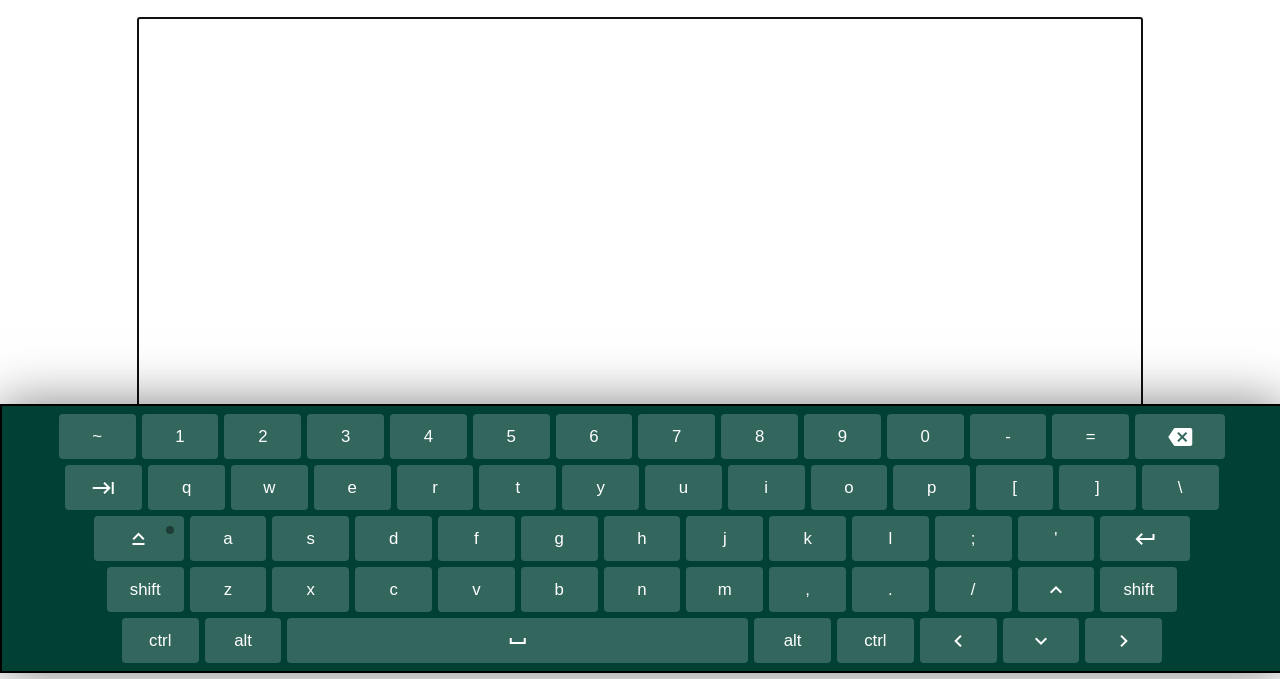
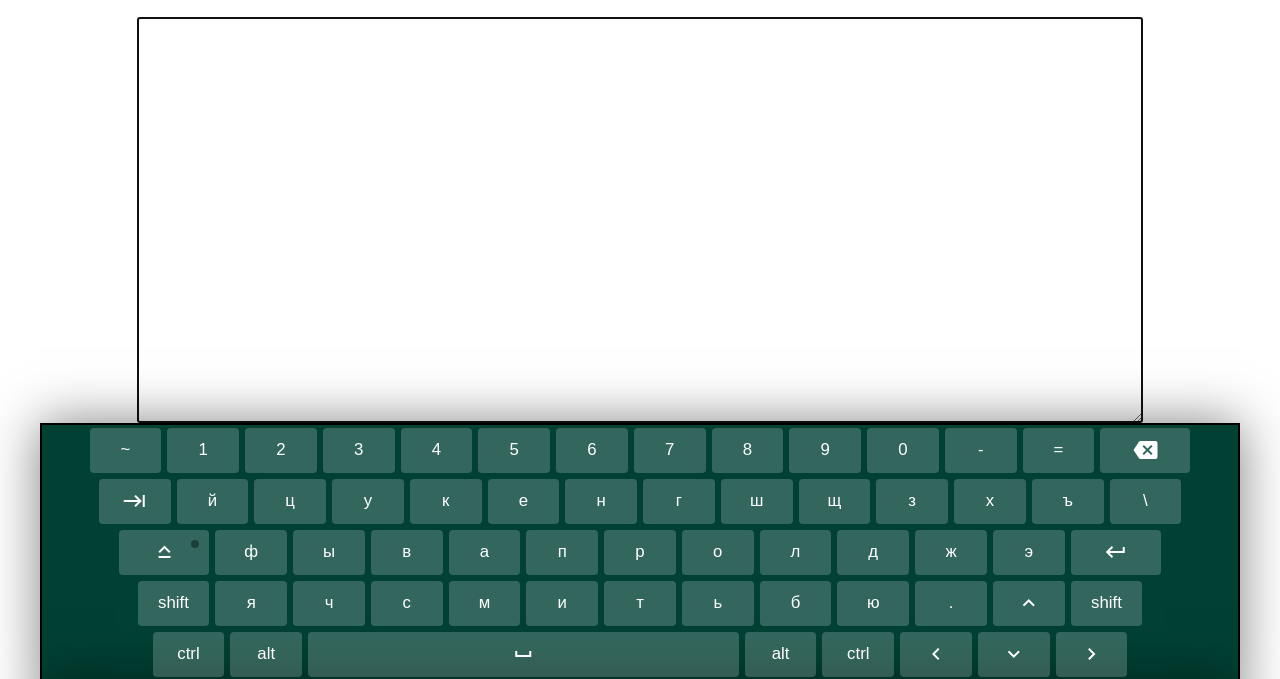
Before and after one commit to YazykovaDaria/virtual-keyboard, a website: page index.html in a window 1280 px wide. Shown: the part 127-806 px from the top of the page. Drawn offline with Linux system fonts and the light colour scheme.

Commit message:
fix: switch language

```diff
--- a/index.html
+++ b/index.html
@@ -11,12 +11,7 @@
 </head>
 
 <body>
-    <div class="container">
-        <h1>Virtual keyboard</h1>
-        <span>created in linux</span>
-        <span>switch language: left ctrl+alt</span>
-        <textarea class="use-keyboard-input" autofocus></textarea>
-    </div>
+
     <script src="index.js"></script>
 </body>
 
--- a/index.js
+++ b/index.js
@@ -1,36 +1,71 @@
+//let language = false;
 const createIconHTML = (iconName) => `<i class="material-icons">${iconName}</i>`;
-//console.log(String.fromCharCode(+21b0));
-const addKeyCode = (keys) => {
+
+const addKeyCode = (keys, keyLanguage) => {
   const keyCode = ['Backquote', 'Digit1', 'Digit2', 'Digit3', 'Digit4', 'Digit5', 'Digit6', 'Digit7', 'Digit8', 'Digit9', 'Digit0', 'Minus', 'Equal', 'Backspace', 'Tab', 'KeyQ', 'KeyW', 'KeyE', 'KeyR', 'KeyT', 'KeyY', 'KeyU', 'KeyI', 'KeyO', 'KeyP', 'BracketLeft', 'BracketRight', 'Backslash', 'CapsLock', 'KeyA', 'KeyS', 'KeyD', 'KeyF', 'KeyG', 'KeyH', 'KeyJ', 'KeyK', 'KeyL', 'Semicolon', 'Quote', 'Enter', 'ShiftLeft', 'KeyZ', 'KeyX', 'KeyC', 'KeyV', 'KeyB', 'KeyN', 'KeyM', 'Comma', 'Period', 'Slash', 'ArrowUp', 'ShiftRight', 'ControlLeft', 'AltLeft', 'Space', 'AltRight', 'ControlRight', 'ArrowLeft', 'ArrowDown', 'ArrowRight'];
   const buttons = keys.querySelectorAll('button');
   for (let i = 0; i < buttons.length; i += 1) {
-    buttons[i].setAttribute('id', `${keyCode[i]}`);
+    buttons[i].classList.add(`${keyCode[i]}`, keyLanguage);
   }
   return keys;
 };
 
-const Keyboard = {
-  elements: {
-    main: null,
-    keysContainer: null,
-    keys: [],
-    body: `<div class="container">
-    <h1> Virtual keyboard</h1>
-<span>created in linux</span>
-<span>switch language: left ctrl+alt</span>
-<textarea class="use-keyboard-input" autofocus></textarea>
-</div>`,
-  },
+const addEventOnBody = (body) => {
+  let flagDown = false;
+  //let flagUp = true;
+  body.addEventListener('keydown', (e) => {
+    document.body.querySelectorAll(`.${e.code}`).forEach((el) => {
+      if (e.code === 'ControlLeft') flagDown = true;
+      if (e.code === 'AltLeft' && flagDown) {
+        document.querySelector('.keyboard_en').classList.toggle('hidden');
+        // flagUp = false;
 
-  eventHandlers: {
-    oninput: null,
-    onclose: null,
-  },
+        // document.querySelector('.keyboard_en').classList.remove('hidden');
+        // flagUp = true;
+        // // language = true;
+        // console.log(flagUp);
+        // document.querySelector('.keyboard_en')
+        //   .classList.toggle('hidden');
+        document.querySelector('.keyboard_ru')
+          .classList.add('hidden');
+      }
+      el.classList.add('active');
+    });
+  });
 
-  properties: {
-    value: '',
-    capsLock: false,
-  },
+  body.addEventListener('keyup', (e) => {
+    document.body.querySelectorAll(`.${e.code}`)
+      .forEach((el) => {
+        // if (e.code === 'ControlLeft') flagUp = true;
+        // if (e.code === 'AltLeft' && flagUp) {
+        //   document.querySelector('.keyboard_en').classList.remove('hidden');
+        // }
+        el.classList.remove('active')
+      });
+    //setTimeout(el.classList.remove('active'), 400);
+  });
+  return body;
+};
+
+class Keyboard {
+  constructor(keyLayout, body, className) {
+    this.keyLayout = keyLayout;
+    this.body = body;
+    this.className = className;
+    this.elements = {
+      main: null,
+      keysContainer: null,
+      keys: [],
+    };
+    this.eventHandlers = {
+      oninput: null,
+      onclose: null,
+    };
+    this.properties = {
+      value: '',
+      capsLock: false,
+    };
+  }
 
   init() {
     // Create main elements
@@ -38,7 +73,7 @@
     this.elements.keysContainer = document.createElement('div');
 
     // Setup main elements
-    this.elements.main.classList.add('keyboard');
+    this.elements.main.classList.add(this.className);
     this.elements.keysContainer.classList.add('keyboard__keys');
     this.elements.keysContainer.append(this.createKeys());
 
@@ -46,30 +81,19 @@
 
     // Add to DOM
     this.elements.main.append(this.elements.keysContainer);
-    const body = document.querySelector('body');
-    body.innerHTML = this.elements.body;
-    body.append(this.elements.main);
+    // const body = document.querySelector('body');
+    // body.innerHTML = this.elements.body;
+    this.body.append(this.elements.main);
 
     // Automatically use keyboard for elements with .use-keyboard-input
 
+    //BAG KAPS!!!
 
-    body.addEventListener('keydown', (e) => {
-      const el = document.body.querySelector(`#${e.code}`);
-      if (e.code === 'Tab') {
-        el.preventDefault();
-        this.properties.value += '     ';
-        this.triggerEvent('oninput');
-      } else if (e.code === 'CapsLock') {
-        this.toggleCapsLock();
-        el.classList.toggle('keyboard__key--active', this.properties.capsLock);
-      }
-      el.classList.add('active');
-    });
-
-    body.addEventListener('keyup', (e) => {
-      const el = document.body.querySelector(`#${e.code}`);
-      setTimeout(el.classList.remove('active'), 400);
-    });
+    // const caps = document.querySelector('.CapsLock')
+    // caps.addEventListener('ckick', () => {
+    //   this.toggleCapsLock();
+    //   caps.classList.toggle('keyboard__key--active', this.properties.capsLock);
+    // });
 
     document.querySelectorAll('.use-keyboard-input').forEach((element) => {
       element.addEventListener('focus', () => {
@@ -78,20 +102,15 @@
         });
       });
     });
-  },
+  }
 
   createKeys() {
     const fragment = document.createDocumentFragment();
-    const keyLayout = ['~', '1', '2', '3', '4', '5', '6', '7', '8', '9', '0', '-', '=', 'backspace',
-      'tab', 'q', 'w', 'e', 'r', 't', 'y', 'u', 'i', 'o', 'p', '[', ']', '\\', 'caps', 'a', 's', 'd', 'f', 'g', 'h', 'j', 'k', 'l', ';', "'", 'enter',
-      'shift', 'z', 'x', 'c', 'v', 'b', 'n', 'm', ',', '.', '/', '&uarr;', 'Shift', 'ctrl', 'alt', 'space', 'alt', 'ctrl', '&larr;', '&darr;', '&rarr;'];
 
     // Creates HTML for an icon
-    keyLayout.forEach((key) => {
+    this.keyLayout.forEach((key) => {
       const keyElement = document.createElement('button');
       const insertLineBreak = ['backspace', 'Shift', 'enter', '\\'].indexOf(key) !== -1;
-
-      const changeElementBreak = ['shift', 'Shift', 'ctrl', 'alt'].indexOf(key) !== -1;
 
       // Add attributes/classes
       keyElement.setAttribute('type', 'button');
@@ -213,10 +232,6 @@
           keyElement.textContent = key.toLowerCase();
 
           keyElement.addEventListener('click', () => {
-            if (changeElementBreak) {
-              this.properties.value += '';
-              this.triggerEvent('oninput');
-            }
             this.properties.value += this.properties.capsLock ? key.toUpperCase()
               : key.toLowerCase();
             this.triggerEvent('oninput');
@@ -233,13 +248,13 @@
     });
     addKeyCode(fragment);
     return fragment;
-  },
+  }
 
   triggerEvent(handlerName) {
     if (typeof this.eventHandlers[handlerName] === 'function') {
       this.eventHandlers[handlerName](this.properties.value);
     }
-  },
+  }
 
   toggleCapsLock() {
     this.properties.capsLock = !this.properties.capsLock;
@@ -249,23 +264,58 @@
         key.textContent = this.properties.capsLock ? key.textContent.toUpperCase() : key.textContent.toLowerCase();
       }
     }
-  },
+  }
 
   open(initialValue, oninput, onclose) {
     this.properties.value = initialValue || '';
     this.eventHandlers.oninput = oninput;
     this.eventHandlers.onclose = onclose;
     this.elements.main.classList.remove('keyboard--hidden');
-  },
+  }
+}
+const generateKeyboard = () => {
+  const keysEn = ['~', '1', '2', '3', '4', '5', '6', '7', '8', '9', '0', '-', '=', 'backspace',
+    'tab', 'q', 'w', 'e', 'r', 't', 'y', 'u', 'i', 'o', 'p', '[', ']', '\\', 'caps', 'a', 's', 'd', 'f', 'g', 'h', 'j', 'k', 'l', ';', "'", 'enter',
+    'shift', 'z', 'x', 'c', 'v', 'b', 'n', 'm', ',', '.', '/', '&uarr;', 'Shift', 'ctrl', 'alt', 'space', 'alt', 'ctrl', '&larr;', '&darr;', '&rarr;'];
 
-  close() {
-    this.properties.value = '';
-    this.eventHandlers.oninput = oninput;
-    this.eventHandlers.onclose = onclose;
-    this.elements.main.classList.add('keyboard--hidden');
-  },
+  const keysRu = ['~', '1', '2', '3', '4', '5', '6', '7', '8', '9', '0', '-', '=', 'backspace',
+    'tab', 'й', 'ц', 'у', 'к', 'е', 'н', 'г', 'ш', 'щ', 'з', 'х', 'ъ', '\\', 'caps', 'ф', 'ы', 'в', 'а', 'п', 'р', 'о', 'л', 'д', 'ж', 'э', 'enter',
+    'shift', 'я', 'ч', 'с', 'м', 'и', 'т', 'ь', 'б', 'ю', '.', '&uarr;', 'Shift', 'ctrl', 'alt', 'space', 'alt', 'ctrl', '&larr;', '&darr;', '&rarr;'];
+  const body = document.querySelector('body');
+  body.innerHTML = `<div class="container">
+    <h1> Virtual keyboard</h1>
+<span>created in linux</span>
+<span>switch language: left ctrl+alt</span>
+<textarea class="use-keyboard-input" autofocus></textarea>
+</div>`;
+  const container = document.querySelector('.container');
+  // const containerRu = document.querySelector('.container_ru');
+  new Keyboard(keysRu, container, 'keyboard_ru').init();
+  new Keyboard(keysEn, container, 'keyboard_en').init();
+  addEventOnBody(body);
+  //document.querySelector('.keyboard_ru').classList.add('hidden');
 };
 
 window.addEventListener('DOMContentLoaded', () => {
-  Keyboard.init();
+  generateKeyboard();
+  // const y = new Keyboard(keysRu);
+  // y.init();
+  //Keyboard.init();
 });
+
+// const switchLanguage = () => {
+//   const el = document.querySelector('.keyboard_en');
+//   if (language) {
+//     el.classList.add('hidden');
+//     console.log('ne')
+//     language = false;
+//   }
+
+
+// }
+// switchLanguage();
+// if (language) {
+//   console.log('he');
+//   language = false;
+//   // document.querySelector('.keyboard_en').classList.toggle('hidden');
+// }
--- a/style.css
+++ b/style.css
@@ -13,22 +13,35 @@
     margin: 20px auto 0 auto;
 }
 
-.keyboard {
-    position: fixed;
+.hidden {
+    display: none;
+}
+
+.keyboard_ru {
+    /*position: fixed;
     left: 0;
     bottom: 0;
     width: 100%;
-    padding: 5px 0;
+    padding: 5px 0;*/
+    text-align: center;
+    border: 2px solid black;
+    background: #004134;
+    box-shadow: 0 0 50px rgba(0, 0, 0, 0.5);
+    user-select: none;
+}
+
+.keyboard_en {
+    /*position: fixed;
+    left: 0;
+    bottom: 0;
+    width: 100%;
+    padding: 5px 0;*/
     text-align: center;
     border: 2px solid black;
     background: #004134;
     box-shadow: 0 0 50px rgba(0, 0, 0, 0.5);
     user-select: none;
 
-}
-
-.keyboard__keys {
-    text-align: center;
 }
 
 .keyboard__key {
@@ -51,6 +64,12 @@
     -webkit-tap-highlight-color: transparent;
     position: relative;
     transition: bottom 0.4s;
+}
+
+.keyboard__key:active {
+    background-color: rgba(14, 202, 215, 0.953);
+    border-radius: 50%;
+    transition: border-radius 0.4s, background-color 0.4s;
 }
 
 .keyboard__key.active {
```
Also changed, not shown: keys.js (+55 -35 lines).
